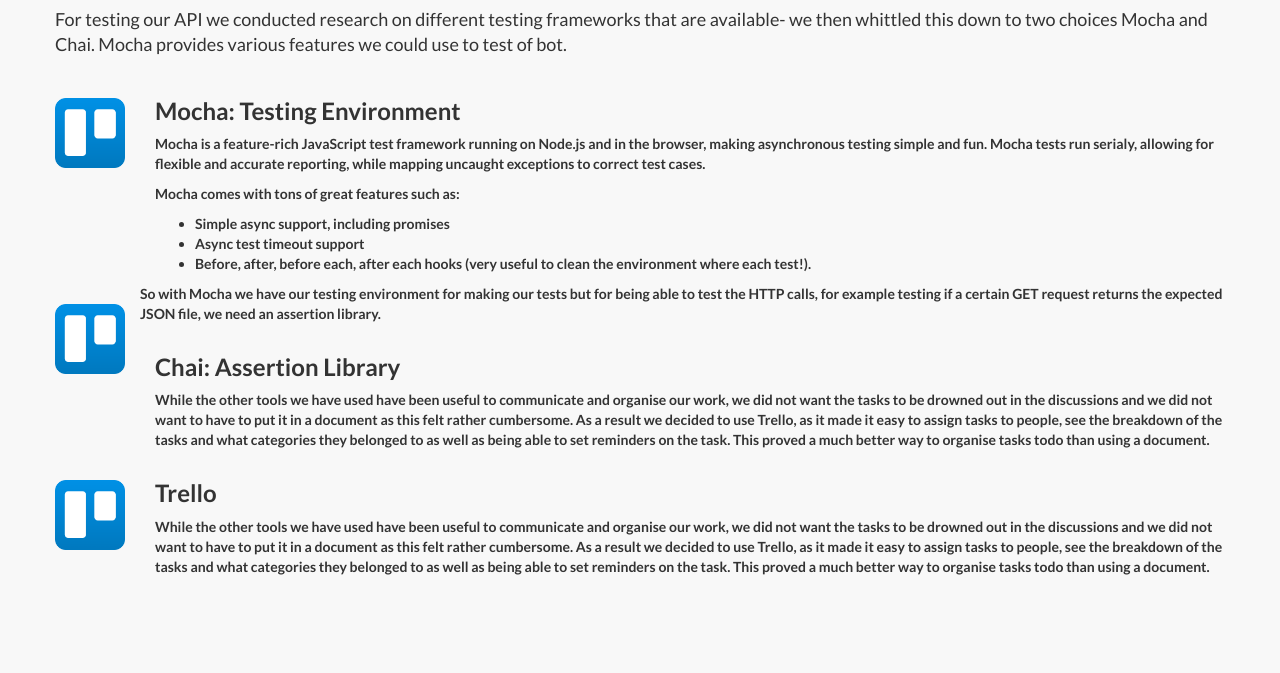
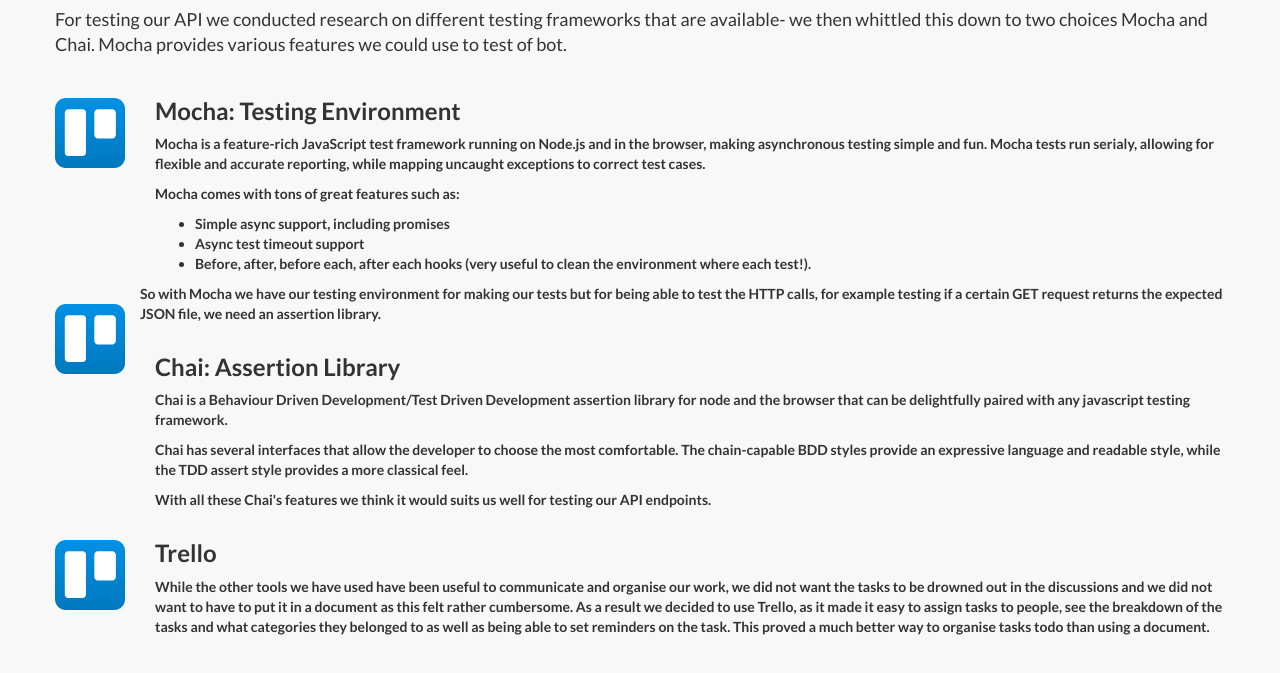
Before and after one commit to matinehAkhlaghinia/sysEngWebsite, a website: page plans.html in a window 1280 px wide. Shown: the part 634-1307 px from the top of the page. Drawn offline with Linux system fonts and the light colour scheme.

Commit message:
chai’s description

```diff
--- a/plans.html
+++ b/plans.html
@@ -124,7 +124,11 @@
 					</p>
                     <div class="col-xs-11">
                         <h3>Chai: Assertion Library</h3>
-                        <p>While the other tools we have used have been useful to communicate and organise our work, we did not want the tasks to be drowned out in the discussions and we did not want to have to put it in a document as this felt rather cumbersome. As a result we decided to use Trello, as it made it easy to assign tasks to people, see the breakdown of the tasks and what categories they belonged to as well as being able to set reminders on the task. This proved a much better way to organise tasks todo than using a document. </p>
+                        <p>Chai is a Behaviour Driven Development/Test Driven Development assertion library for node and the browser that can be delightfully paired with any javascript testing framework.</p>
+                        <p>
+                          Chai has several interfaces that allow the developer to choose the most comfortable. The chain-capable BDD styles provide an expressive language and readable style, while the TDD assert style provides a more classical feel.
+                        </p>
+                        <p>With all these Chai's features we think it would suits us well for testing our API endpoints.</p>
                     </div></div>
 
 					<div class="row">
```
